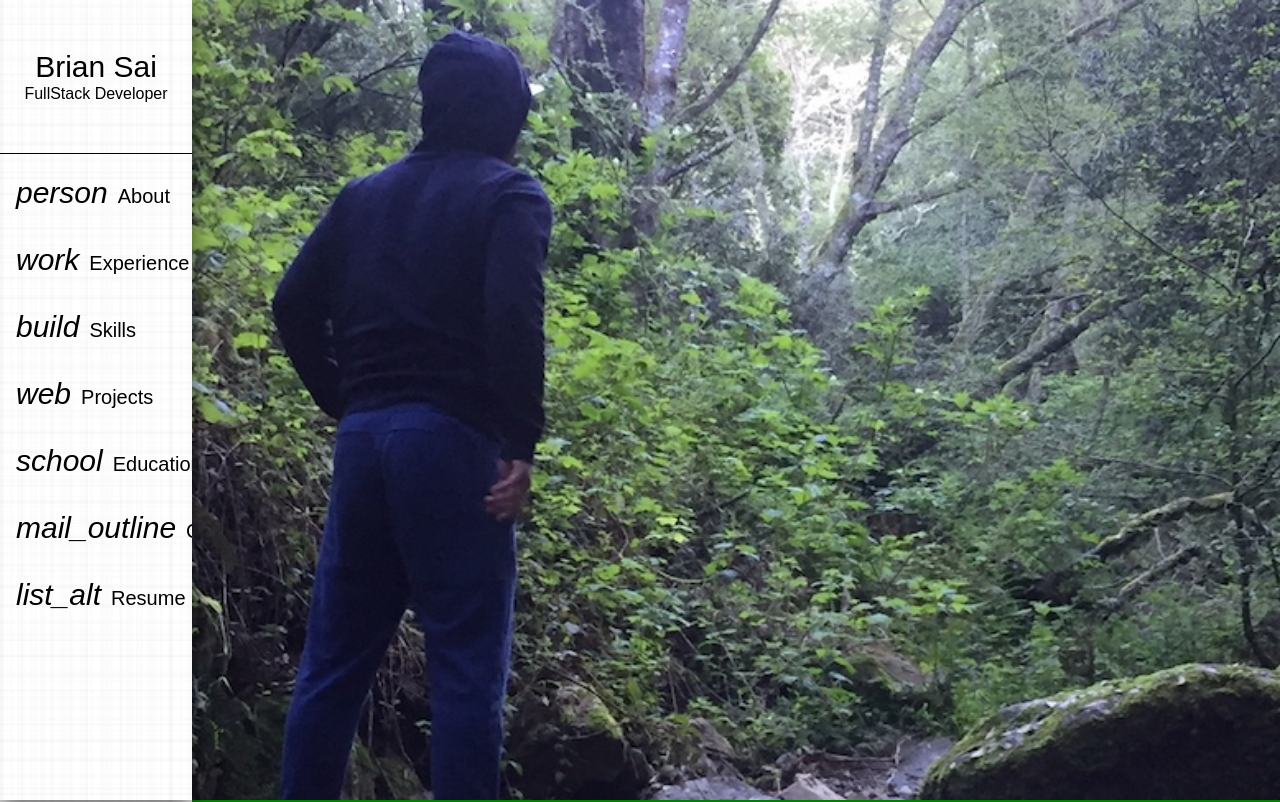
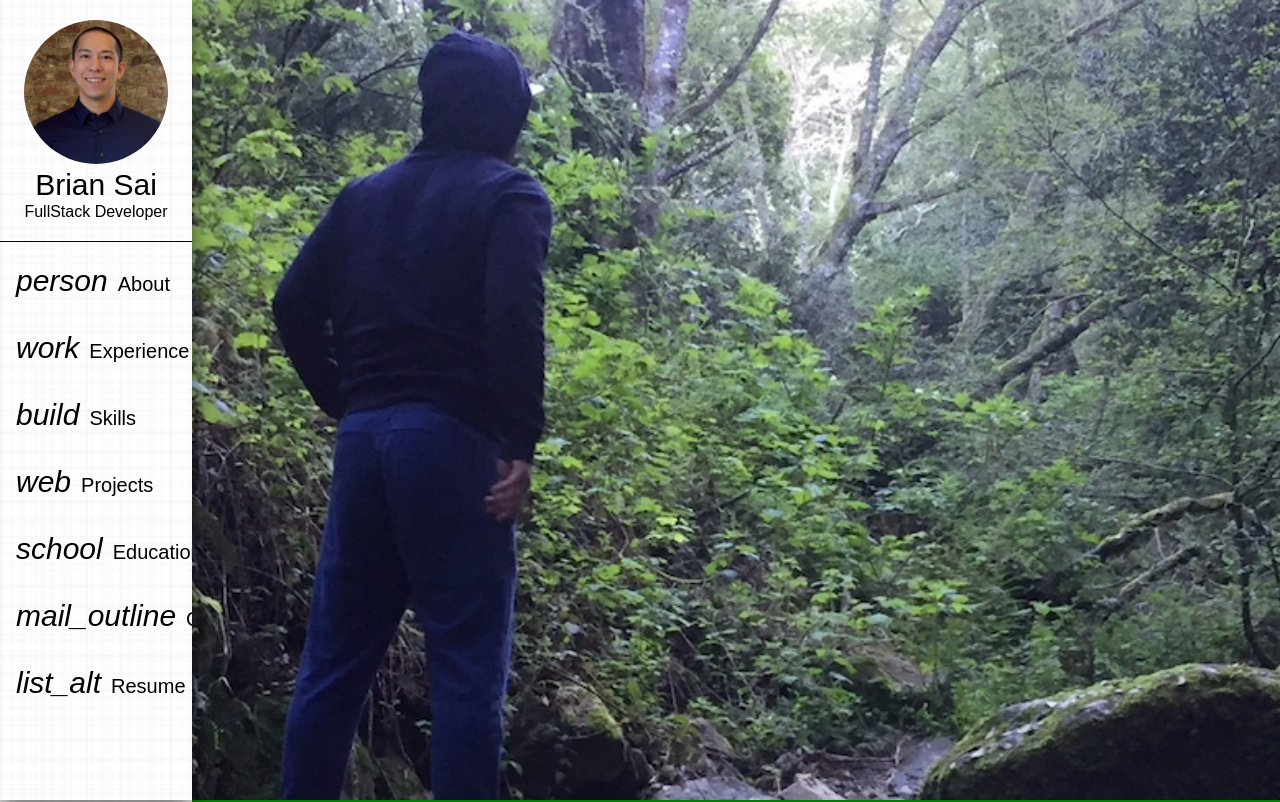
Before and after one commit to briansai/portfolio, a React app: page / in a window 1280 px wide. Shown: the top 802 px of the page. Built offline with nearby package versions, Linux system fonts and the light colour scheme; the HTML template or start-up script is replaced by a standard one.

Commit message:
Implemented self portrait in navigaton

```diff
--- a/client/src/constants/constants.jsx
+++ b/client/src/constants/constants.jsx
@@ -19,11 +19,12 @@ import email from '../images/contact/email.png';
 import linkedin from '../images/contact/linkedin.png';
 import github from '../images/contact/github.png';
 import intro from '../images/intro/intro.png';
+import self from '../images/intro/self.png';
 
 export const categories = [
   {
-    item: 'intro',
-    information: { intro },
+    item: 'Intro',
+    information: { intro, self },
   },
   { item: 'About',
     icon: 'person',
--- a/client/src/pages/Main/Main.jsx
+++ b/client/src/pages/Main/Main.jsx
@@ -11,7 +11,7 @@ export default class Main extends Component {
 
   renderDescription = category => {
     const {item, information} = category;
-    if (item === 'intro') {
+    if (item === 'Intro') {
       return (
         <div className="intro">
         </div>
@@ -150,7 +150,7 @@ export default class Main extends Component {
               const { item } = category;
               const section = item !== 'Resume' ? (
                 <Fragment>
-                  {item !== 'intro' ? (
+                  {item !== 'Intro' ? (
                     <div className="category-header" id={item}>
                     {item}
                   </div>
--- a/client/src/pages/Main/Main.scss
+++ b/client/src/pages/Main/Main.scss
@@ -18,10 +18,10 @@ a {
 
   .main-categories {
     .intro {
-      background: url('../../images/intro/intro.png') no-repeat top center/cover;
-      position: relative;
+      background: url('../../images/intro/intro.png') top center/cover no-repeat;
       width: 100%;
       height: 100vh;
+      position: relative;
     }
 
     .category-header {
@@ -99,6 +99,7 @@ a {
 
           .contact-item:hover {
             top: -10px;
+            border-bottom: 5px solid black;
           }
         }
         margin: 50px 0;
--- a/client/src/pages/Nav/Nav.jsx
+++ b/client/src/pages/Nav/Nav.jsx
@@ -8,6 +8,9 @@ export default class Nav extends Component {
       <Fragment>
         <div className="nav-container">
           <div className="name-container">
+            <div className="nav-image">
+              <img src={categories[0].information.self} alt="Brian Sai"/>
+            </div>
             <div className="nav-name">
               Brian Sai
             </div>
@@ -20,7 +23,7 @@ export default class Nav extends Component {
               const { item, icon } = category;
               return (
                 <Fragment>
-                  {item !== 'intro' ? (
+                  {item !== 'Intro' ? (
                     <a href={`#${item}`}>
                     <div className="nav-category">
                       <span>
--- a/client/src/pages/Nav/Nav.scss
+++ b/client/src/pages/Nav/Nav.scss
@@ -9,8 +9,15 @@
   .name-container {
     text-align: center;
     color: black;
-    padding: 50px 6px;
+    padding: 20px 6px;
     border-bottom: 1px solid black;
+
+    .nav-image {
+      img {
+        width: 80%;
+        border-radius: 50%;
+      }
+    }
 
     .nav-occupation {
       font-size: 16px;
```
Also changed, not shown: client/src/images/intro/self.png (added), 3 other files (tests, documents, lock files or other folders).
